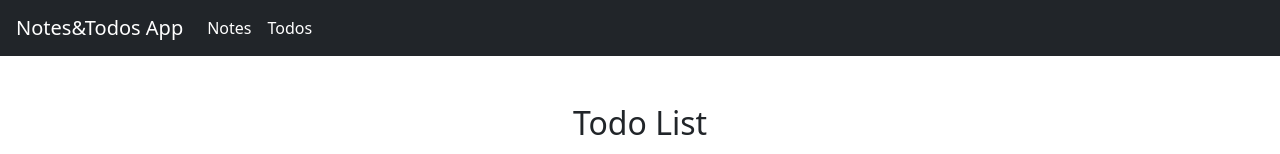
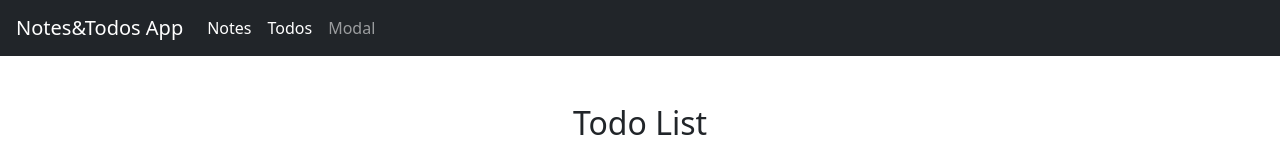
Before and after one commit to Den081985/Notes-and-Todos-App, a React (Create React App) app: page /todos in a window 1280 px wide. Shown: the top 154 px of the page. Built offline with nearby package versions, Linux system fonts and the light colour scheme.

Commit message:
добавлен Modal

```diff
--- a/src/Components/Navbar.jsx
+++ b/src/Components/Navbar.jsx
@@ -15,6 +15,11 @@ export const Navbar = () => (
           Todos
         </NavLink>
       </li>
+      <li className="nav-item">
+        <NavLink className="nav-link" aria-current="page" to={"/modal"}>
+          Modal
+        </NavLink>
+      </li>
     </ul>
   </nav>
 );
```
